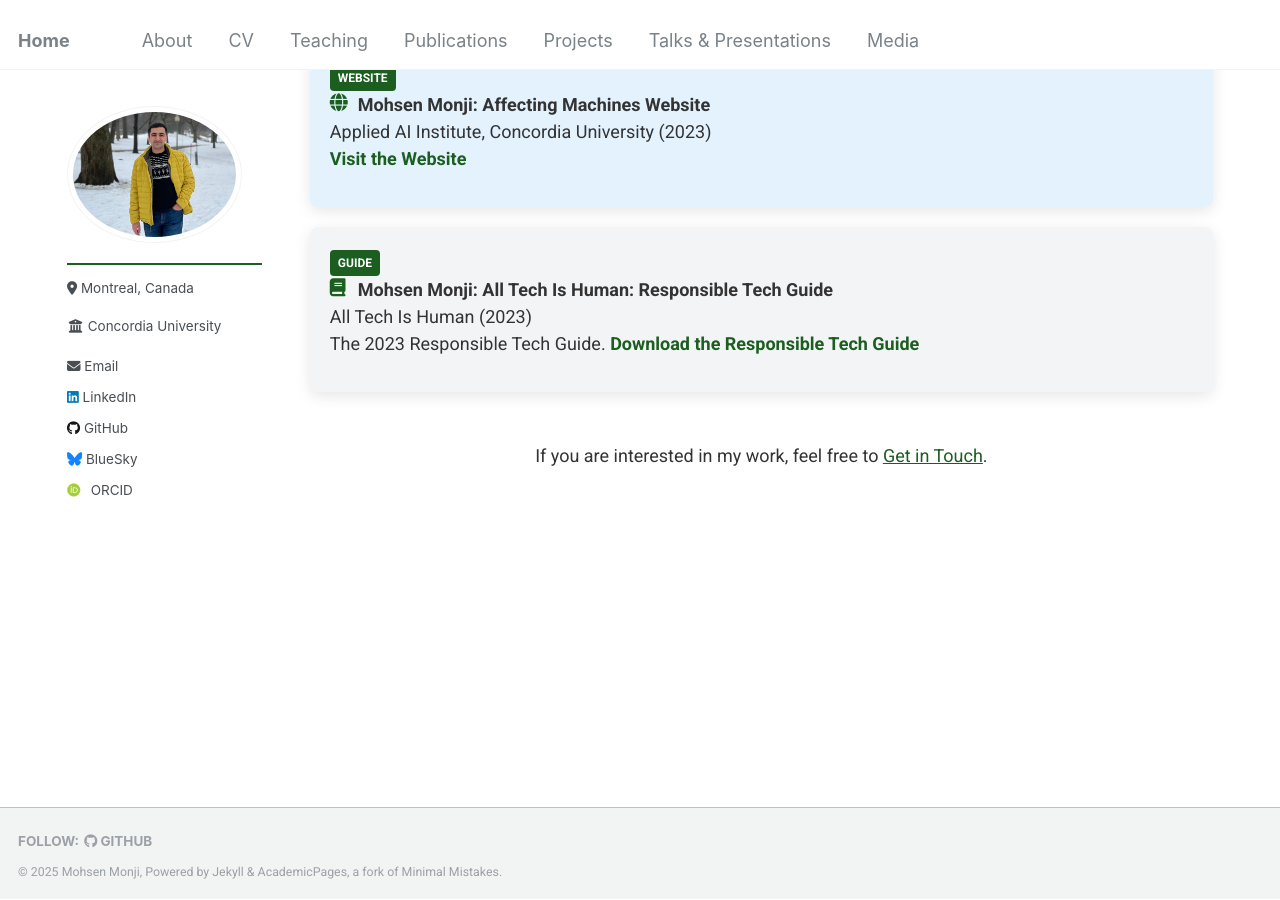
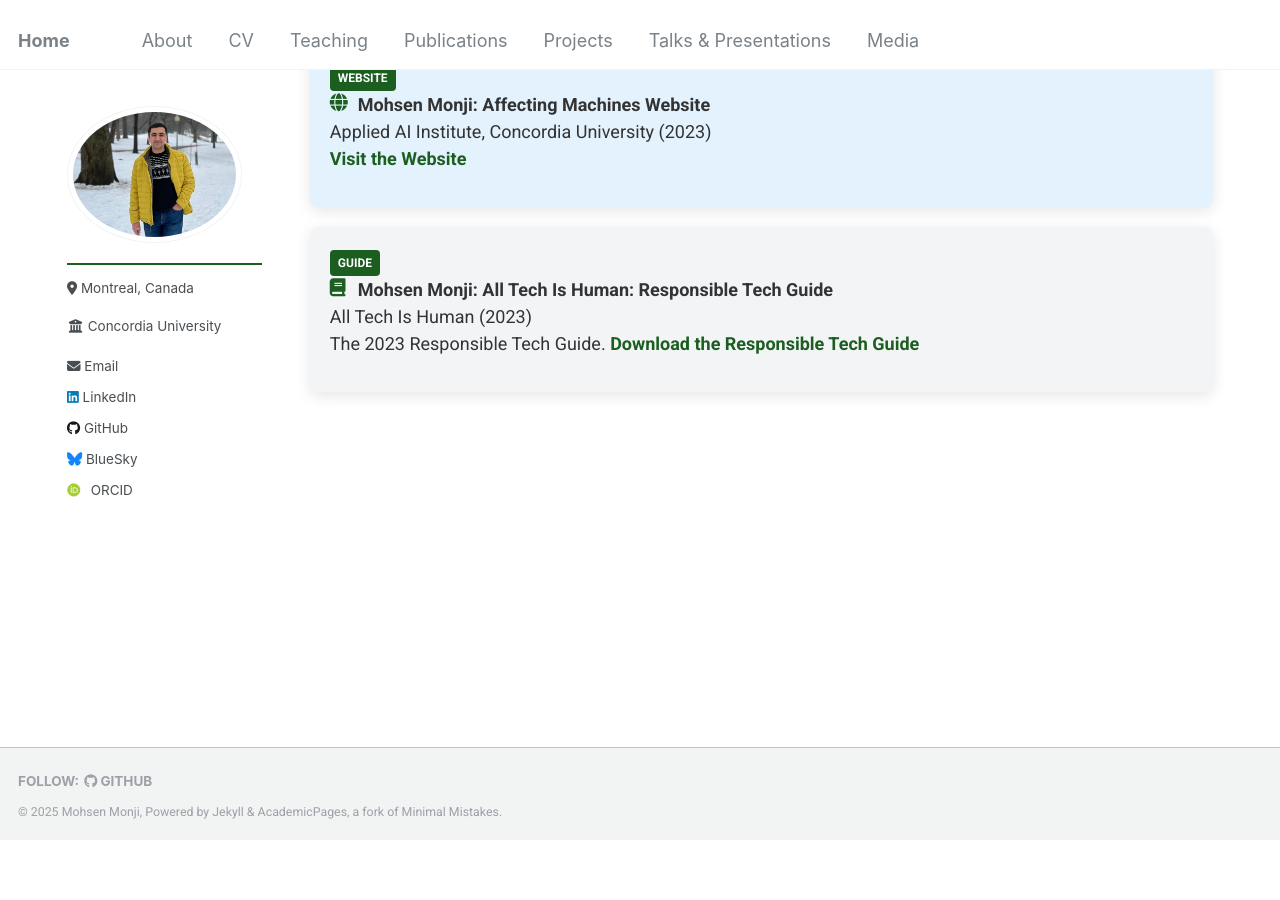
Before and after one commit to Mohsnmonji/mohsnmonji.github.io, a Jekyll site: the page built from _pages/media.md, in a window 1280 px wide and 900 px high, scrolled down 748 px. Built offline with Jekyll 4.4.1, drawn with Linux system fonts in a browser that asks for light colours; some web fonts are replaced; after the commit the page ends 1587 px from its top, so only the background shows below that.

Commit message:
Update media.md

```diff
--- a/_pages/media.md
+++ b/_pages/media.md
@@ -154,10 +154,3 @@ author_profile: true
     </ul>
   </div>
 </div>
-
-<!-- Call to Action -->
-<div style="text-align: center; margin-top: 50px;">
-  <p style="font-size: 18px; color: #333;">
-    If you are interested in my work, feel free to <a href="mailto:mohsen.monji@concordia.ca" style="color: #1B5E20;">Get in Touch</a>.
-  </p>
-</div>
```
